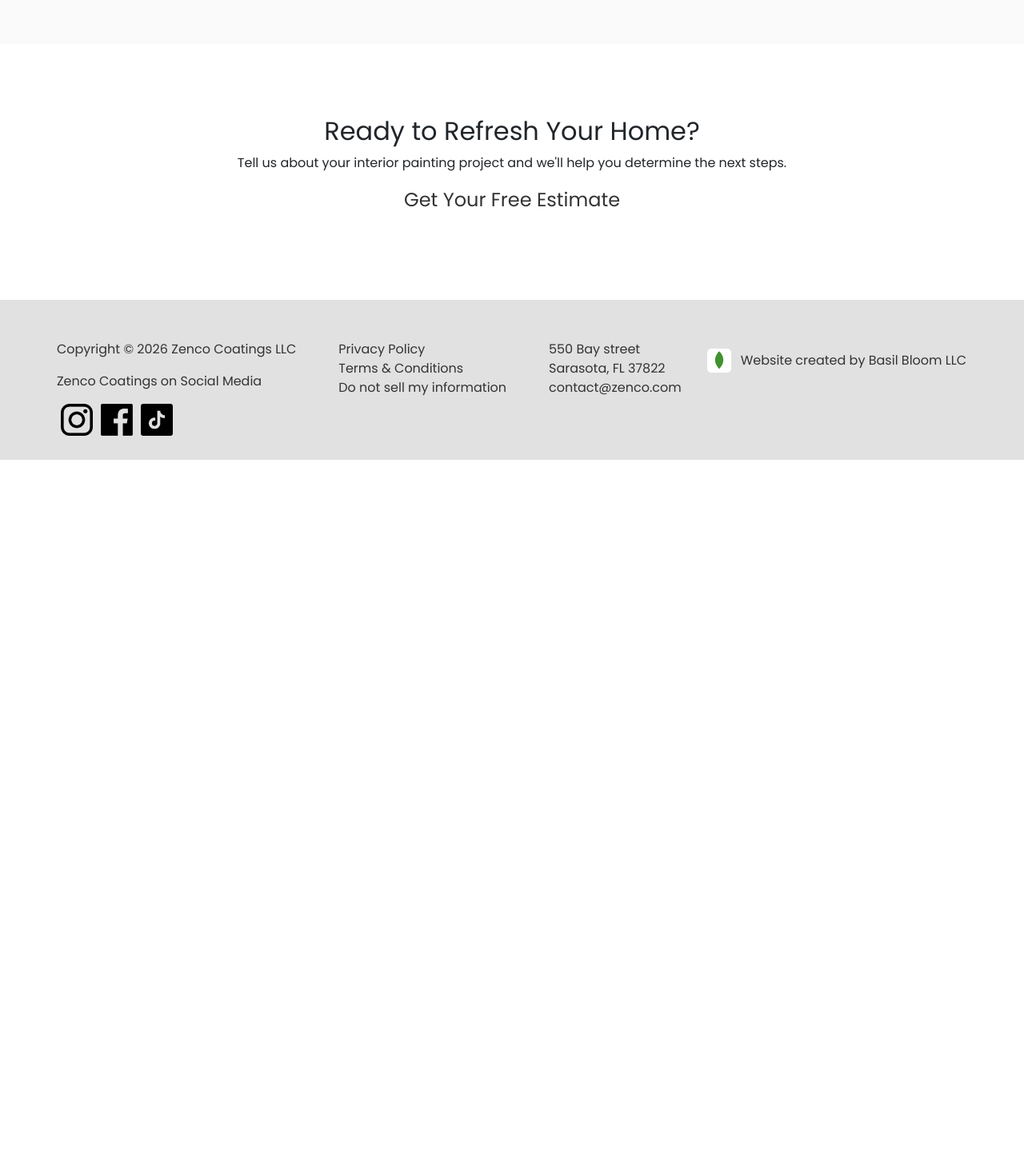
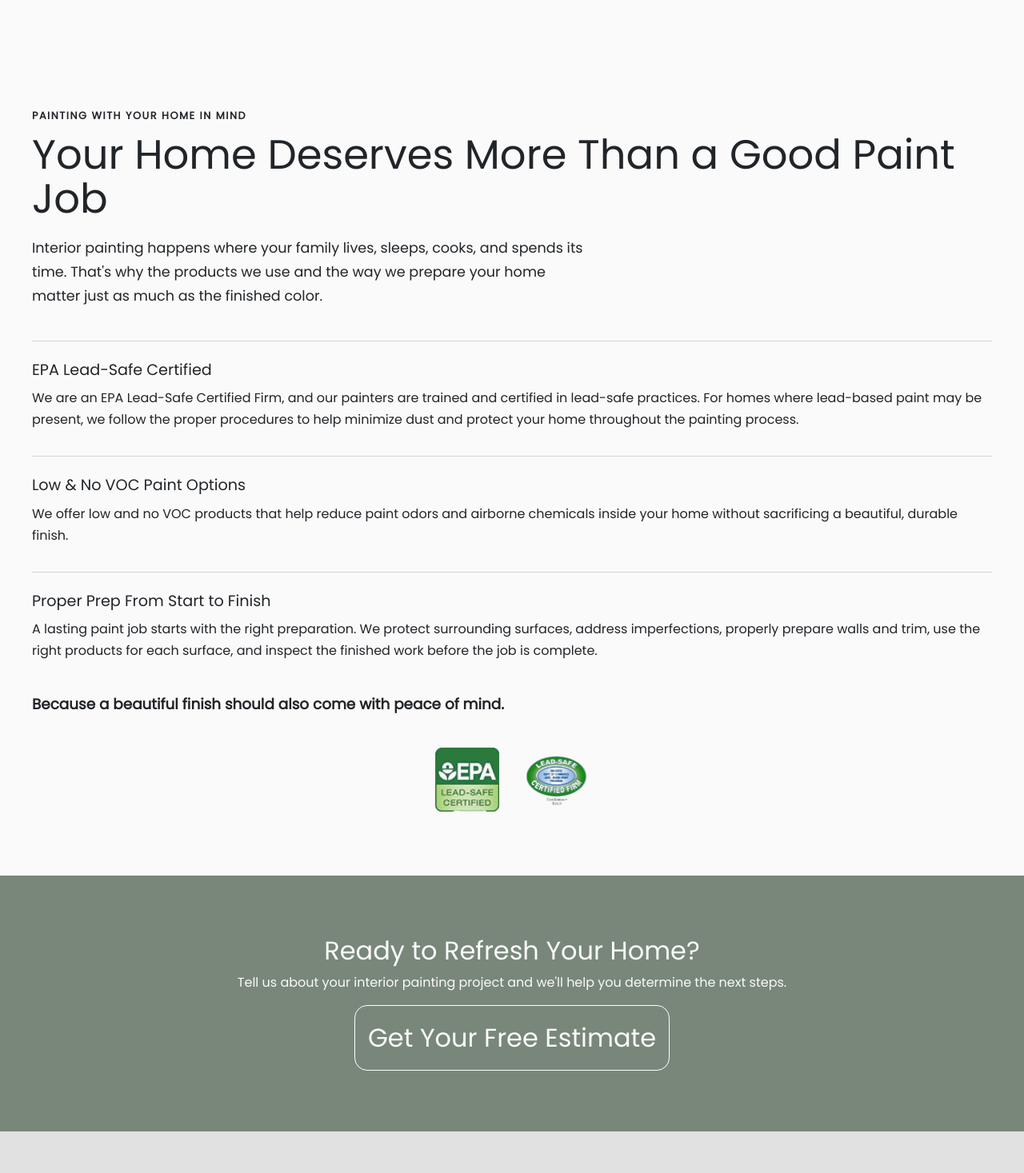
Before and after one commit to TMcKenna19/zenco-structures, a React (Create React App) app in the folder client/: page /interiorpaint in a window 1280 px wide. Shown: the part 3480-4947 px from the top of the page at 80% size. Before the commit the page ends 4055 px from the top, so only its background shows below. Built offline with nearby package versions, Linux system fonts and the light colour scheme.

Commit message:
int paint updates, global ScrollToTop added

```diff
--- a/client/src/App.css
+++ b/client/src/App.css
@@ -87,7 +87,7 @@ ul {
 }
 
 /****************************/
-/********** Navbar **********/
+/***** Universal Navbar *****/
 /****************************/
 .nav-bar {
   display: flex;
@@ -185,6 +185,43 @@ ul {
   font-size: 3rem;
   font-weight: 300;
   margin: 0;
+}
+
+/* ************ */
+/* Refresh CTA  */
+/* *********** */
+.refresh-cta {
+  display: flex;
+  flex-direction: column;
+  justify-content: center;
+  align-items: center;
+  text-decoration: none;
+  height: 20rem;
+  font-size: 1rem;
+  background-color: var(--moss);
+  color: var(--alabaster);
+}
+
+.cta-link {
+  display: flex;
+  text-decoration: none;
+  align-items: center;
+  justify-content: center;
+  font-size: 2rem;
+  padding: 1rem;
+  color: var(--alabaster);
+  border: solid 1px var(--purewhite);
+  border-radius: 1rem;
+}
+
+.cta-link:hover {
+  text-decoration: none;
+  font-size: 2rem;
+  color: var(--softblack);
+  border: solid 1px var(--purewhite);
+  background-color: var(--softblack);
+  color: var(--alabaster);
+  border-radius: 1rem;
 }
 
 /*************************/
@@ -619,26 +656,110 @@ ul {
 
 }
 
-.int-paint-cta {
+/* Safty */
+.interior-safety {
+  padding: 80px 24px;
+  background: var(--alabaster);
+}
+
+.interior-safety__container {
+  max-width: 1200px;
+  margin: 0 auto;
+  display: grid;
+  height: 50rem;
+  grid-template-rows: minmax(220px, 0.7fr) minmax(0, 1.3fr);
+  align-items: start;
+  background-color: var(--alabaster);
+}
+
+.interior-safety__certifications {
+  display: flex;
+  flex-direction: row;
+  align-items: center;
+  justify-content: center;
+  gap: 2rem;
+
+}
+
+.interior-safety__logo {
+  display: block;
+  width: 100%;
+  max-width: 5rem;
+  height: auto;
+  object-fit: contain;
+}
+
+.interior-safety__eyebrow {
+  margin: 0 0 12px;
+  font-size: 0.8rem;
+  font-weight: 700;
+  letter-spacing: 0.12em;
+  text-transform: uppercase;
+}
+
+.interior-safety__content h2 {
+  margin: 0 0 20px;
+  font-size: clamp(2rem, 4vw, 3.25rem);
+  line-height: 1.08;
+}
+
+.interior-safety__intro {
+  max-width: 700px;
+  margin: 0 0 40px;
+  font-size: 1.1rem;
+  line-height: 1.7;
+}
+
+.interior-safety__items {
   display: flex;
   flex-direction: column;
-  justify-content: center;
-  align-items: center;
-  height: 20rem;
-  background-color: var(--purewhite);
+  gap: 32px;
 }
 
-.cta-link {
-  text-decoration: none;
-  font-size: 1.5rem;
-  color: var(--softblack);
+.interior-safety__item {
+  padding-top: 24px;
+  border-top: 1px solid rgba(0, 0, 0, 0.15);
 }
 
-.cta-link:hover {
-  text-decoration: none;
-  font-size: 1.5rem;
-  color: var(--softblack);
+.interior-safety__item h3 {
+  margin: 0 0 10px;
+  font-size: 1.2rem;
 }
+
+.interior-safety__item p {
+  margin: 0;
+  line-height: 1.7;
+}
+
+.interior-safety__closing {
+  margin: 40px 0 0;
+  font-size: 1.15rem;
+  font-weight: 700;
+}
+
+@media (max-width: 768px) {
+  .interior-safety {
+    padding: 56px 20px;
+  }
+
+  .interior-safety__container {
+    grid-template-columns: 1fr;
+    gap: 40px;
+  }
+
+  .interior-safety__certifications {
+    flex-direction: row;
+    align-items: center;
+    flex-wrap: wrap;
+    gap: 20px;
+  }
+
+  .interior-safety__logo {
+    max-width: 150px;
+  }
+}
+
+
 
 @media (max-width: 768px) {
   .int-paint-content {
--- a/client/src/components/ColorConsult.jsx
+++ b/client/src/components/ColorConsult.jsx
@@ -76,7 +76,7 @@ const ColorConsult = () => {
                 <p>"The color consultation team from Zenco Coatings was truly exceptional. They listened attentively to my preferences and offered expert guidance, helping me select a color scheme that beautifully transformed my space. Their attention to detail and creative insights made the entire process a breeze, resulting in an outcome that exceeded my expectations. I couldn't be happier with the results of their expertise."</p>
 
                 <p>- Rockwell, Homeowner</p>
-            <Link className="review-estimate-cta" to={'/quote'}> <p>GET A FREE ESTIMATE</p> </Link>
+            <Link className="review-estimate-cta" to={'/quote'}> <p>GET YOUR FREE ESTIMATE</p> </Link>
             </div>
         </div>
 
--- a/client/src/components/IntPaint.jsx
+++ b/client/src/components/IntPaint.jsx
@@ -1,11 +1,14 @@
 import { Link } from "react-router-dom";
 import NavBar from "./NavBar";
+import RefreshCta from "./RefreshCta";
 import redCouch from "../Images/redCouch.jpeg";
 import cover from "../Images/cover.jpeg";
 import colorPick from "../Images/colorPick.jpeg";
 import drywall from "../Images/drywall.jpeg";
 import paintRoller from "../Images/paintRoller.jpeg";
 import painterOwner from "../Images/painterOwner.jpeg";
+import epaCert from "../Images/epaCert.svg";
+import leadSafe from "../Images/leadSafe.svg";
 import Footer from "./Footer";
 
 const interiorSteps = [
@@ -91,15 +94,73 @@ const IntPaint = () => {
                 </div>
             </div>
         </section>
-        <div className="int-paint-cta">
-            <h2>Ready to Refresh Your Home?</h2>
-            <p>
-                Tell us about your interior painting project and we'll help you
-                determine the next steps.
-            </p>
-            <Link className="cta-link" to={'/quote'}>
-            <p>Get Your Free Estimate</p></Link>
+        <section className="interior-safety">
+          <div className="interior-safety__container">
+            <div className="interior-safety__content">
+              <p className="interior-safety__eyebrow">
+                Painting With Your Home in Mind
+              </p>
+
+              <h2>Your Home Deserves More Than a Good Paint Job</h2>
+
+              <p className="interior-safety__intro">
+                Interior painting happens where your family lives, sleeps, cooks,
+                and spends its time. That&apos;s why the products we use and the way
+                we prepare your home matter just as much as the finished color.
+              </p>
+
+              <div className="interior-safety__items">
+                <div className="interior-safety__item">
+                  <h3>EPA Lead-Safe Certified</h3>
+                  <p>
+                    We are an EPA Lead-Safe Certified Firm, and our painters are
+                    trained and certified in lead-safe practices. For homes where
+                    lead-based paint may be present, we follow the proper procedures
+                    to help minimize dust and protect your home throughout the
+                    painting process.
+                  </p>
+                </div>
+
+                <div className="interior-safety__item">
+                  <h3>Low &amp; No VOC Paint Options</h3>
+                  <p>
+                    We offer low and no VOC products that help reduce paint odors
+                    and airborne chemicals inside your home without sacrificing a
+                    beautiful, durable finish.
+                  </p>
+                </div>
+
+                <div className="interior-safety__item">
+                  <h3>Proper Prep From Start to Finish</h3>
+                  <p>
+                    A lasting paint job starts with the right preparation. We
+                    protect surrounding surfaces, address imperfections, properly
+                    prepare walls and trim, use the right products for each surface,
+                    and inspect the finished work before the job is complete.
+                  </p>
+                </div>
+              </div>
+
+              <p className="interior-safety__closing">
+                Because a beautiful finish should also come with peace of mind.
+              </p>
+            </div>
+          </div>
+          <div className="interior-safety__certifications">
+          <img
+            src={epaCert}
+            alt="EPA Lead-Safe Certified"
+            className="interior-safety__logo"
+          />
+
+          <img
+            src={leadSafe}
+            alt="EPA Lead-Safe Certified Firm"
+            className="interior-safety__logo"
+          />
         </div>
+        </section>
+        <RefreshCta/>
         <Footer/>
         </>
     )
--- /dev/null
+++ b/client/src/components/RefreshCta.jsx
@@ -0,0 +1,21 @@
+import { Link } from "react-router-dom";
+
+
+const RefreshCta = () => {
+    return (
+        <>
+        <div className="refresh-cta">
+            <h2>Ready to Refresh Your Home?</h2>
+            <p>
+                 Tell us about your interior painting project and we'll help you
+                 determine the next steps.
+            </p>
+            <Link to="/quote" className="cta-link">
+                Get Your Free Estimate
+            </Link>
+        </div>
+        </>
+    )
+}
+
+export default RefreshCta;
--- a/client/src/components/Residential.jsx
+++ b/client/src/components/Residential.jsx
@@ -1,6 +1,7 @@
 import React, { useEffect, useRef, useState } from "react";
 import { Link } from "react-router-dom";
 import NavBar from "./NavBar";
+import RefreshCta from "./RefreshCta";
 import modernLivingRm from "../Images/modernLivingRm.jpeg";
 import extPainter from "../Images/extPainter.jpeg";
 import colorSelection from "../Images/colorSelection.jpeg";
@@ -275,7 +276,7 @@ const ImageChangeOnView = () => {
                     </div>
             </div>
         </div>
-
+        <RefreshCta/>
         <Footer/>
     </>
     );
--- /dev/null
+++ b/client/src/components/ScrollToTop.jsx
@@ -0,0 +1,19 @@
+// ScrollToTop.jsx
+import { useEffect } from "react";
+import { useLocation } from "react-router-dom";
+
+export default function ScrollToTop() {
+  const { pathname } = useLocation();
+
+  useEffect(() => {
+    window.scrollTo({
+      top: 0,
+      left: 0,
+      behavior: "smooth",
+    });
+  }, [pathname]);
+
+  return null;
+}
+
+// When clicking a link, ScrollToTop scrolls to top of page directed to
--- a/client/src/index.js
+++ b/client/src/index.js
@@ -4,10 +4,12 @@ import './index.css';
 import App from './App';
 import reportWebVitals from './reportWebVitals';
 import { BrowserRouter } from 'react-router-dom';
+import ScrollToTop from './Components/ScrollToTop';
 
 const root = ReactDOM.createRoot(document.getElementById('root'));
 root.render(
   <BrowserRouter>
+   <ScrollToTop />
     <React.StrictMode>
       <App />
     </React.StrictMode>
```
Also changed, not shown: client/src/Images/epaCert.svg (added), client/src/Images/leadSafe.svg (added).
